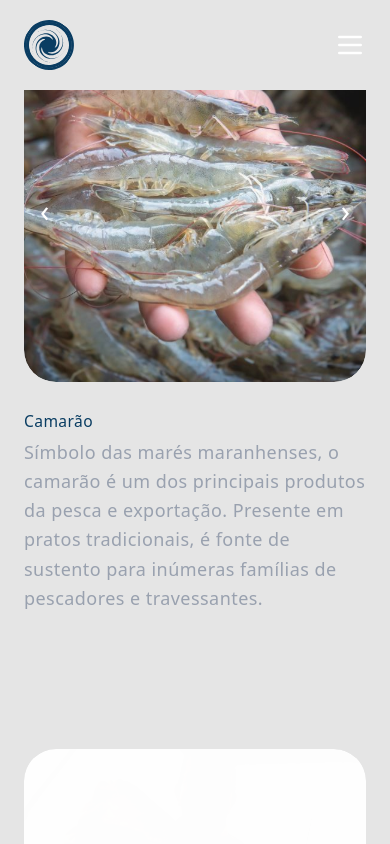
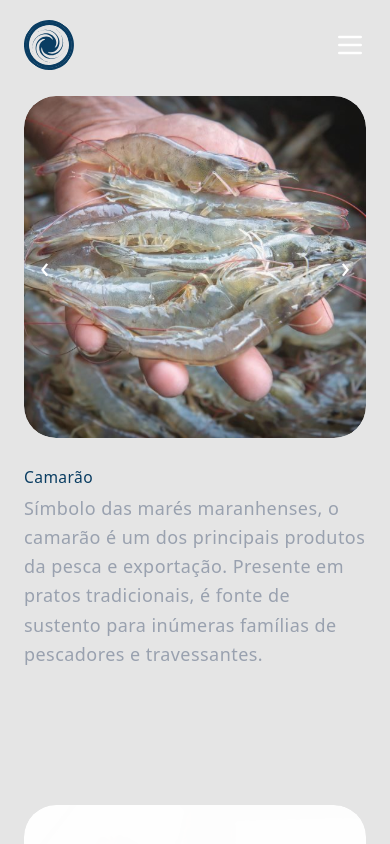
Before and after one commit to G4brielMoura/OceanLink, a Next.js app: page /catalogo in a window 390 px wide. Shown: the top 844 px of the page. Built offline with nearby package versions, Linux system fonts and the light colour scheme.

Commit message:
CAT_MOTION_section

```diff
--- a/src/app/_components/portfolio.tsx
+++ b/src/app/_components/portfolio.tsx
@@ -122,7 +122,8 @@ export default function Portfolio() {
         animate={{ opacity: 1, y: 0 }}
         exit={{ opacity: 0, y: 50 }}
         transition={{ duration: 0.8 }}
-        className="w-full py-10 px-6 bg-[#e5e5e5] text-[#0a3d62] md:pt-45"
+        className="w-full bg-[#e5e5e5] text-[#0a3d62] px-6
+             pt-24 sm:pt-20 md:pt-45 py-10"
       >
         <div className="max-w-screen-xl select-none mx-auto flex flex-col items-center">
           <motion.div
@@ -130,8 +131,7 @@ export default function Portfolio() {
             animate={{ opacity: 1, y: 0 }}
             transition={{ duration: 0.8, delay: 0.2 }}
             className="w-full flex flex-col md:flex-row justify-between items-center "
-          >
-          </motion.div>
+          ></motion.div>
 
           <div className="flex flex-col gap-32 w-full">
             {cases.map((item, index) => (
```
